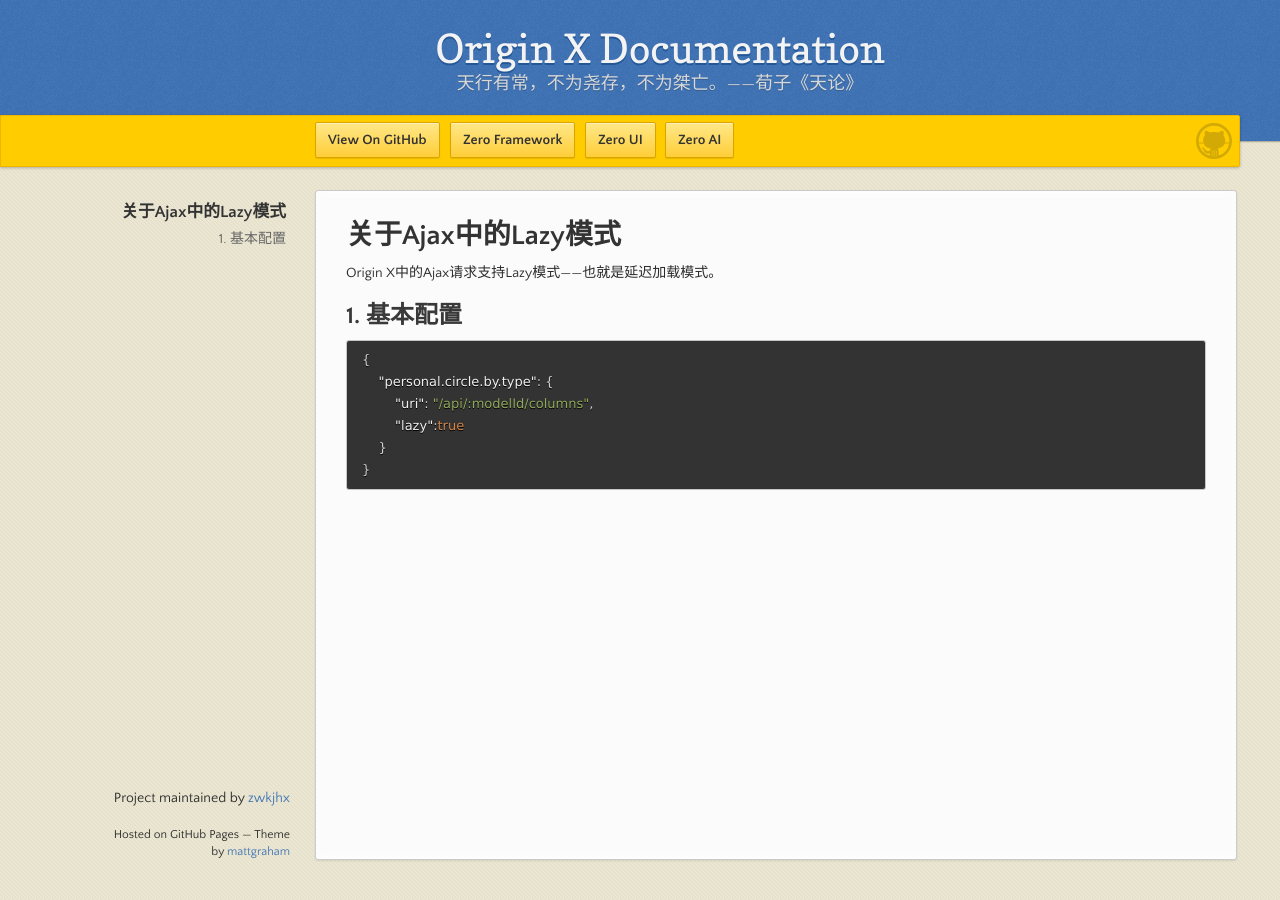
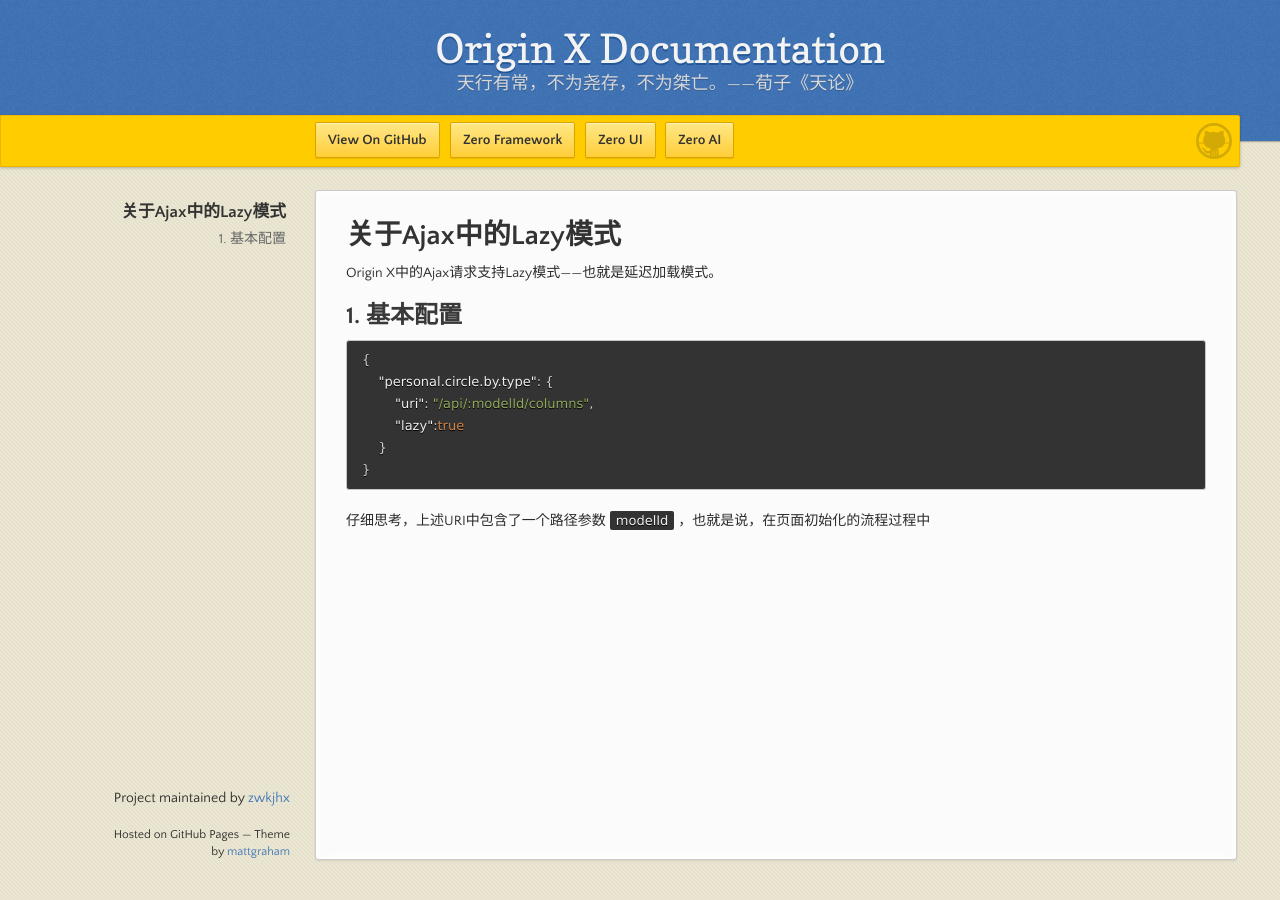
Before and after one commit to zwkjhx/ox-doc, a Jekyll site: the page built from specification/3-origin-xgui-fan/spo-008-guan-yu-ajax-zhong-de-lazy-mo-shi.md, in a window 1280 px wide. Built offline with Jekyll 4.4.1, drawn with Linux system fonts in a browser that asks for light colours; our own code applies the rules of GitHub Pages for plain Markdown files.

Commit message:
Updates specification/3-origin-xgui-fan/spo-008-guan-yu-ajax-zhong-de-lazy-mo-shi.md
Auto commit by GitBook Editor

````diff
--- a/specification/3-origin-xgui-fan/spo-008-guan-yu-ajax-zhong-de-lazy-mo-shi.md
+++ b/specification/3-origin-xgui-fan/spo-008-guan-yu-ajax-zhong-de-lazy-mo-shi.md
@@ -12,3 +12,5 @@
     }
 }
 ```
+
+仔细思考，上述URI中包含了一个路径参数`modelId`，也就是说，在页面初始化的流程过程中
````
